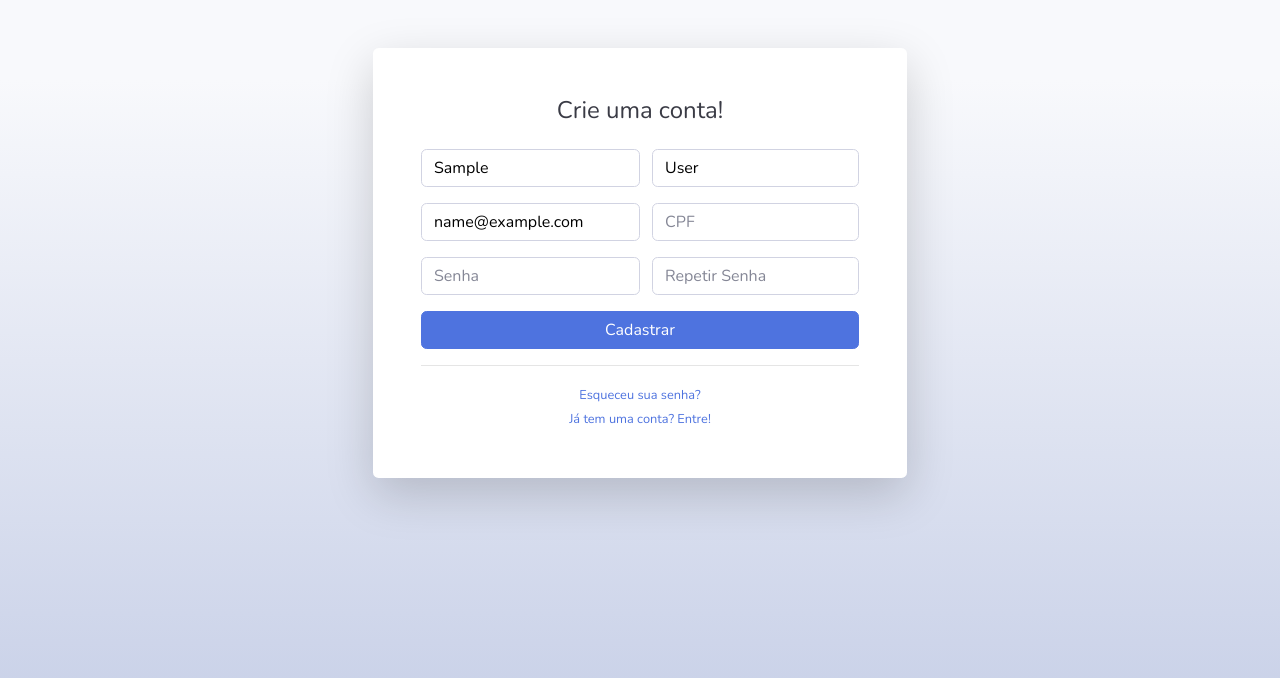
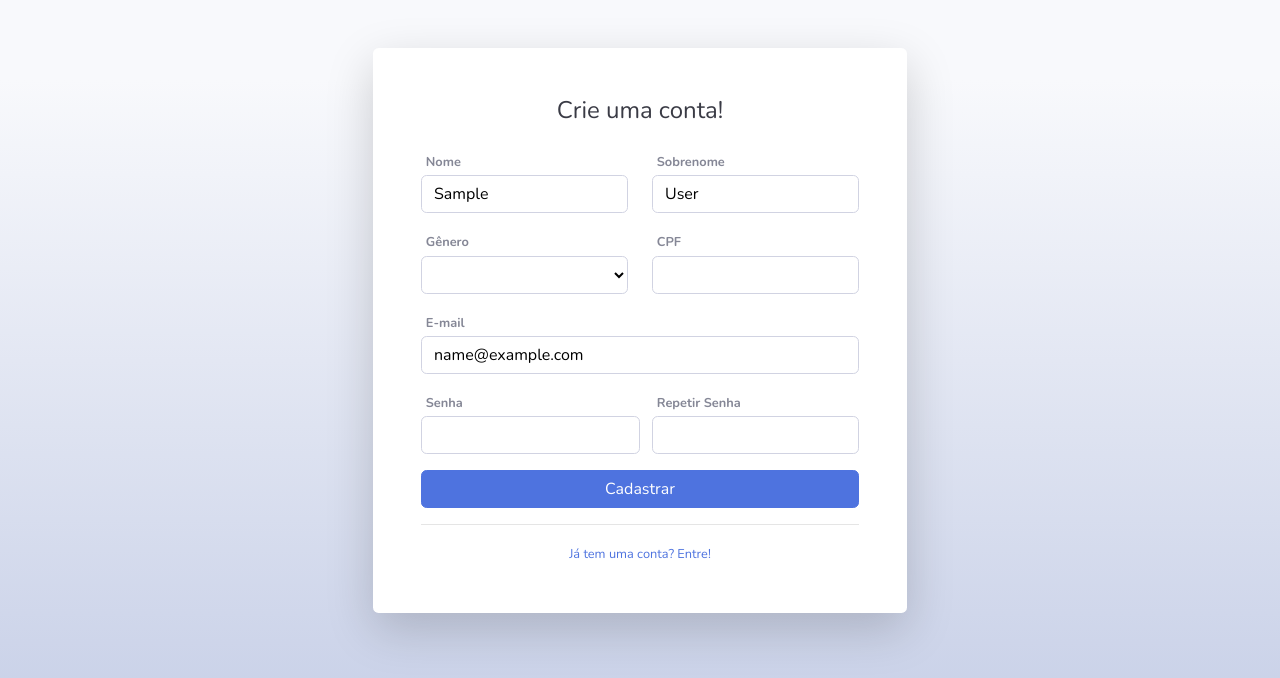
Before and after one commit to eric-lemos/tcc-unicesumar, a Django app: template app/templates/app/login/register.html in a window 1280 px wide. Shown: the top 678 px of the page. Run offline with Django 5.2, Linux system fonts and the light colour scheme; the template is opened without the code that fills it: most values are stand-ins (such as "Sample title", 1, 10 or a date in 2020); some libraries are stand-ins or nearby versions.

Commit message:
Initial Commit

```diff
--- a/app/templates/app/dashboard/doctors.html
+++ b/app/templates/app/dashboard/doctors.html
@@ -91,7 +91,7 @@
                                     value="{{ form_data.cpf }}" required />
                                 </div>
                                 <div class="col-sm-6">
-                                    <label for="cpf" class="small-label">Gênero</label>
+                                    <label for="genrer" class="small-label">Gênero</label>
                                     <select class="form-control" id="genrer" name="genrer" required>
                                         <option disabled selected></option>
                                         <option value="Masculino" {% if form_data.genrer == "Masculino" %}selected{% endif %}>Masculino</option>
@@ -198,7 +198,7 @@
                                     value="{{ form_data.cpf }}" required />
                                 </div>
                                 <div class="col-sm-6">
-                                    <label for="cpf" class="small-label">Gênero</label>
+                                    <label for="genrer" class="small-label">Gênero</label>
                                     <select class="form-control" id="genrer" name="genrer" required>
                                         <option disabled selected></option>
                                         <option value="Masculino" {% if form_data.genrer == "Masculino" %}selected{% endif %}>Masculino</option>
--- a/app/templates/app/dashboard/managers.html
+++ b/app/templates/app/dashboard/managers.html
@@ -89,7 +89,7 @@
                                     value="{{ form_data.cpf }}" required />
                                 </div>
                                 <div class="col-sm-6">
-                                    <label for="cpf" class="small-label">Gênero</label>
+                                    <label for="genrer" class="small-label">Gênero</label>
                                     <select class="form-control" id="genrer" name="genrer" required>
                                         <option disabled selected></option>
                                         <option value="Masculino" {% if form_data.genrer == "Masculino" %}selected{% endif %}>Masculino</option>
@@ -166,7 +166,7 @@
                                     value="{{ form_data.cpf }}" required />
                                 </div>
                                 <div class="col-sm-6">
-                                    <label for="cpf" class="small-label">Gênero</label>
+                                    <label for="genrer" class="small-label">Gênero</label>
                                     <select class="form-control" id="genrer" name="genrer" required>
                                         <option disabled selected></option>
                                         <option value="Masculino" {% if form_data.genrer == "Masculino" %}selected{% endif %}>Masculino</option>
--- a/app/templates/app/dashboard/patients.html
+++ b/app/templates/app/dashboard/patients.html
@@ -89,7 +89,7 @@
                                     value="{{ form_data.cpf }}" required />
                                 </div>
                                 <div class="col-sm-6">
-                                    <label for="cpf" class="small-label">Gênero</label>
+                                    <label for="genrer" class="small-label">Gênero</label>
                                     <select class="form-control" id="genrer" name="genrer" required>
                                         <option disabled selected></option>
                                         <option value="Masculino" {% if form_data.genrer == "Masculino" %}selected{% endif %}>Masculino</option>
@@ -166,7 +166,7 @@
                                     value="{{ form_data.cpf }}" required />
                                 </div>
                                 <div class="col-sm-6">
-                                    <label for="cpf" class="small-label">Gênero</label>
+                                    <label for="genrer" class="small-label">Gênero</label>
                                     <select class="form-control" id="genrer" name="genrer" required>
                                         <option disabled selected></option>
                                         <option value="Masculino" {% if form_data.genrer == "Masculino" %}selected{% endif %}>Masculino</option>
--- a/app/templates/app/login/base.html
+++ b/app/templates/app/login/base.html
@@ -3,7 +3,7 @@
 	<head>
 		<meta charset="UTF-8" />
 		<meta name="viewport" content="width=device-width, initial-scale=1.0" />
-		<title>myApp — {% block title %}{% endblock %}</title>
+		<title>iClinic — {% block title %}{% endblock %}</title>
 		<link href="{% static 'app/vendor/fontawesome-free/css/all.min.css' %}" rel="stylesheet" type="text/css" />
 		<link href="https://fonts.googleapis.com/css?family=Nunito:200,200i,300,300i,400,400i,600,600i,700,700i,800,800i,900,900i" rel="stylesheet" />
 		<link href="{% static 'app/css/app.min.css' %}" rel="stylesheet" />
@@ -16,6 +16,13 @@
 				width: 50%;
 				z-index: 9999;
 			}
+
+            .small-label {
+                font-size: 0.8rem;
+                font-weight: bold;
+                margin-bottom: 0.2rem;
+                margin-left: 0.3rem;
+            }
 		</style>
 	</head>
 	<body class="bg-gradient-light">
--- a/app/templates/app/login/register.html
+++ b/app/templates/app/login/register.html
@@ -17,42 +17,58 @@
                                             {% csrf_token %}
 
                                             <div class="form-group row">
-                                                <div class="col-sm-6 pr-0">
+                                                <div class="col-sm-6">
+                                                    <label for="first_name" class="small-label">Nome</label>
                                                     <input type="text" class="form-control" id="first_name" name="first_name"
-                                                    value="{{ form_data.first_name }}" placeholder="Nome" />
+                                                    value="{{ form_data.first_name }}" />
                                                 </div>
                                                 <div class="col-sm-6">
+                                                    <label for="first_name" class="small-label">Sobrenome</label>
                                                     <input type="text" class="form-control" id="last_name" name="last_name"
-                                                    value="{{ form_data.last_name }}" placeholder="Sobrenome" />
+                                                    value="{{ form_data.last_name }}" />
                                                 </div>
                                             </div>
 
                                             <div class="form-group row">
-                                                <div class="col-sm-6 mb-3 mb-sm-0 pr-0">
-                                                    <input type="email" class="form-control" id="email" name="email"
-                                                    value="{{ form_data.email }}" placeholder="E-mail" />
+                                                <div class="col-sm-6">
+                                                    <label for="genrer" class="small-label">Gênero</label>
+                                                    <select class="form-control" id="genrer" name="genrer" required>
+                                                        <option disabled selected></option>
+                                                        <option value="Masculino" {% if form_data.genrer == "Masculino" %}selected{% endif %}>Masculino</option>
+                                                        <option value="Feminino" {% if form_data.genrer == "Feminino" %}selected{% endif %}>Feminino</option>
+                                                    </select>
                                                 </div>
                                                 <div class="col-sm-6">
+                                                    <label for="cpf" class="small-label">CPF</label>
                                                     <input type="number" class="form-control" id="cpf" name="cpf"
-                                                    value="{{ form_data.cpf }}" placeholder="CPF" />
+                                                    value="{{ form_data.cpf }}" />
                                                 </div>
+                                            </div>
+
+
+                                            <div class="form-group row">
+                                                <div class="col-sm-12 mb-3 mb-sm-0">
+                                                    <label for="email" class="small-label">E-mail</label>
+                                                    <input type="email" class="form-control" id="email" name="email"
+                                                    value="{{ form_data.email }}" />
+                                                </div>
+
                                             </div>
 
                                             <div class="form-group row">
                                                 <div class="col-sm-6 mb-3 mb-sm-0 pr-0">
-                                                    <input type="password" class="form-control" id="password" name="password" placeholder="Senha" />
+                                                    <label for="password" class="small-label">Senha</label>
+                                                    <input type="password" class="form-control" id="password" name="password" />
                                                 </div>
                                                 <div class="col-sm-6">
-                                                    <input type="password" class="form-control" id="rpassword" name="rpassword" placeholder="Repetir Senha" />
+                                                    <label for="rpassword" class="small-label">Repetir Senha</label>
+                                                    <input type="password" class="form-control" id="rpassword" name="rpassword" />
                                                 </div>
                                             </div>
 
                                             <button type="submit" class="btn btn-primary btn-block">Cadastrar</button>
                                         </form>
                                         <hr>
-                                        <div class="text-center">
-                                            <a class="small" href="{% url 'forgot_password' %}">Esqueceu sua senha?</a>
-                                        </div>
                                         <div class="text-center">
                                             <a class="small" href="{% url 'login' %}">Já tem uma conta? Entre!</a>
                                         </div>
--- a/app/urls.py
+++ b/app/urls.py
@@ -7,7 +7,6 @@ urlpatterns = [
     path('login/', views.login, name='login'),
     path("logout/", views.logout, name="logout"),
     path('login/register', views.register, name='register'),
-    path('login/forgot-password', views.forgot_password, name='forgot_password'),
 
     # Dashboard
     path('dashboard/', views.dashboard, name='dashboard'),
```
Also changed, not shown: app/templates/app/login/auth.html (+4 -7 lines), app/views.py (+11 -10 lines).
